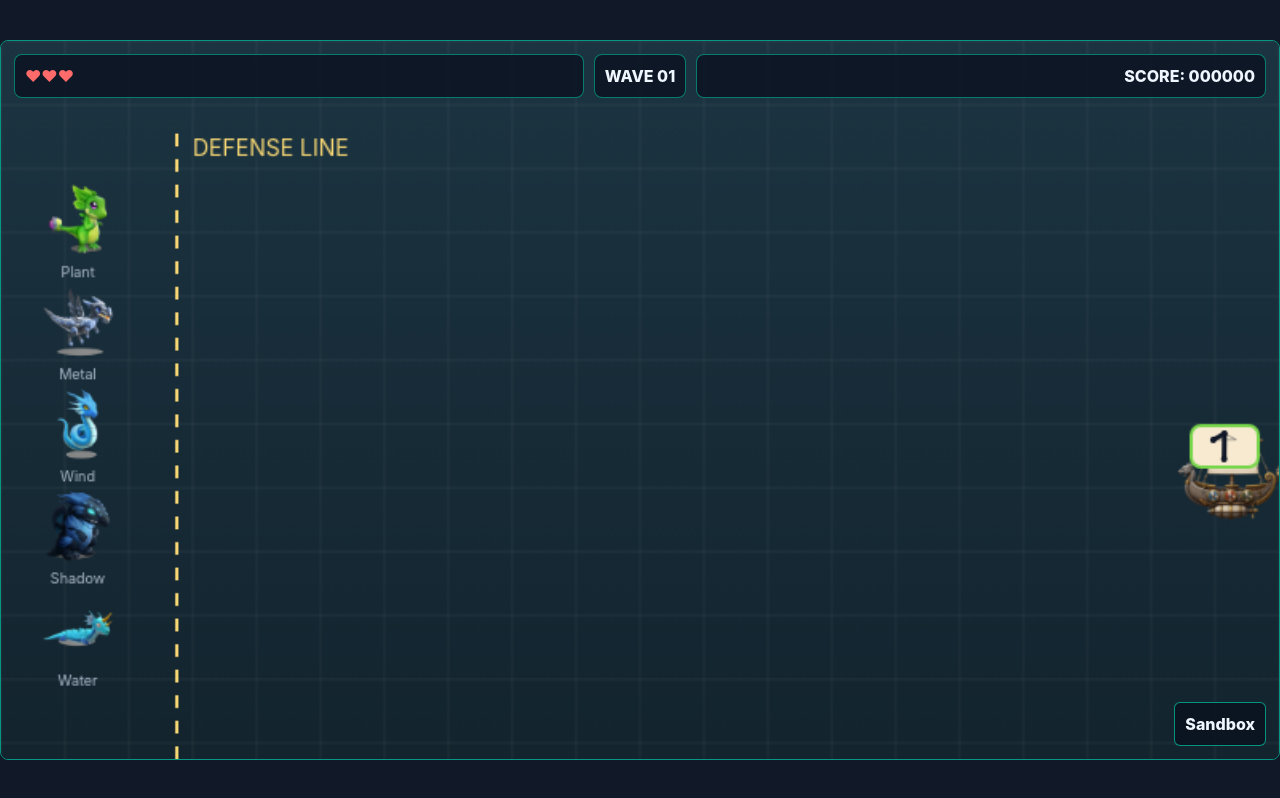
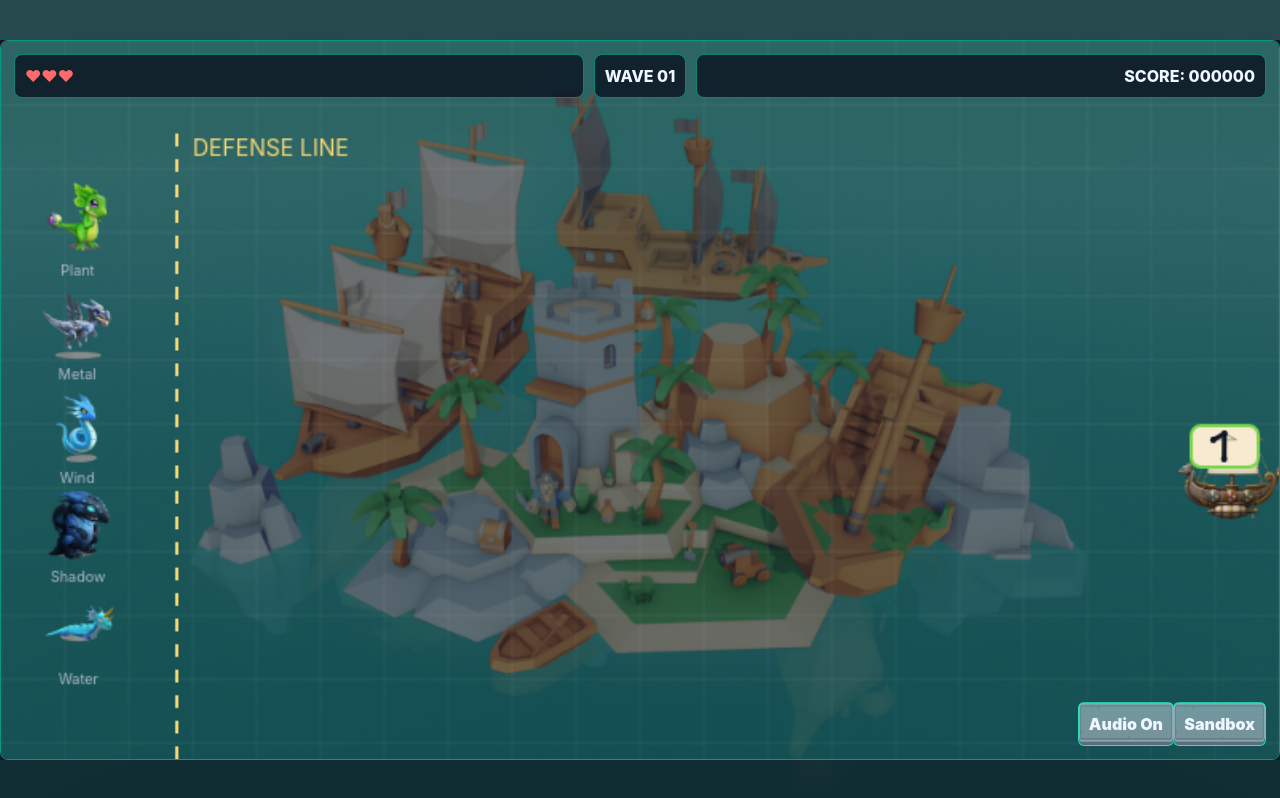
Before and after one commit to huydung/Dragon-Draw-Defense, a website built with Vite: page index.html in a window 1280 px wide. Built offline with nearby package versions, Linux system fonts and the light colour scheme.

Commit message:
feat: add dragon motion and game audio

```diff
--- a/index.html
+++ b/index.html
@@ -36,6 +36,9 @@
         <a id="sandbox-link" href="./sandbox.html">
           Sandbox
         </a>
+        <button id="audio-toggle" type="button" aria-pressed="true">
+          Audio On
+        </button>
       </section>
     </main>
 
--- /dev/null
+++ b/src/audio/gameAudio.js
@@ -0,0 +1,85 @@
+const STORAGE_KEY = "dragon-draw-defense-audio-enabled";
+
+export class GameAudio {
+  constructor(config, controls = {}) {
+    this.config = config;
+    this.button = controls.button ?? null;
+    this.audioFactory = controls.audioFactory ?? ((path) => new Audio(path));
+    this.storage = controls.storage ?? window.localStorage;
+    this.enabled = loadEnabledPreference(this.storage);
+    this.unlocked = false;
+    this.music = this.createMusic();
+    this.updateButton();
+  }
+
+  createMusic() {
+    const music = this.audioFactory(this.config.AUDIO.MUSIC);
+    music.loop = true;
+    music.volume = this.config.AUDIO.VOLUMES.MUSIC;
+    music.preload = "auto";
+    return music;
+  }
+
+  unlock() {
+    this.unlocked = true;
+    this.playMusic();
+  }
+
+  toggle() {
+    this.enabled = !this.enabled;
+    try {
+      this.storage.setItem(STORAGE_KEY, this.enabled ? "true" : "false");
+    } catch {
+      // Ignore storage failures; audio should still work for this session.
+    }
+
+    if (this.enabled) {
+      this.play("click");
+      this.playMusic();
+    } else {
+      this.music.pause();
+    }
+
+    this.updateButton();
+  }
+
+  play(name) {
+    if (!this.enabled || !this.config.AUDIO.SFX[name]) {
+      return;
+    }
+
+    const sound = this.audioFactory(this.config.AUDIO.SFX[name]);
+    sound.volume = this.config.AUDIO.VOLUMES[name.toUpperCase()] ?? this.config.AUDIO.VOLUMES.SFX;
+    sound.play().catch(() => {});
+  }
+
+  playStrike() {
+    this.play("strike");
+    window.setTimeout(() => this.play("burst"), this.config.AUDIO.STRIKE_BURST_DELAY_MS);
+  }
+
+  playMusic() {
+    if (!this.enabled || !this.unlocked || !this.music.paused) {
+      return;
+    }
+
+    this.music.play().catch(() => {});
+  }
+
+  updateButton() {
+    if (!this.button) {
+      return;
+    }
+
+    this.button.textContent = this.enabled ? "Audio On" : "Audio Off";
+    this.button.setAttribute("aria-pressed", String(this.enabled));
+  }
+}
+
+function loadEnabledPreference(storage) {
+  try {
+    return storage.getItem(STORAGE_KEY) !== "false";
+  } catch {
+    return true;
+  }
+}
--- a/src/config.js
+++ b/src/config.js
@@ -12,6 +12,16 @@ const DRAGON_IMAGE_PATHS = {
   Prism: new URL("./assets/dragons/Prism_Cosmic_Prism_Dragon.png", import.meta.url).href
 };
 const PUBLIC_ASSET_BASE = import.meta.env?.BASE_URL ?? "/";
+const PUBLIC_ASSET_PATHS = {
+  background: `${PUBLIC_ASSET_BASE}ui/playfield-pirates.jpg`,
+  cursor: `${PUBLIC_ASSET_BASE}ui/crosshair-blue.png`,
+  button: `${PUBLIC_ASSET_BASE}ui/button-long-blue.png`,
+  music: `${PUBLIC_ASSET_BASE}audio/dragon-defense-loop.ogg`,
+  strike: `${PUBLIC_ASSET_BASE}audio/dragon-strike.ogg`,
+  burst: `${PUBLIC_ASSET_BASE}audio/ship-burst.ogg`,
+  click: `${PUBLIC_ASSET_BASE}audio/ui-click.ogg`,
+  runEnd: `${PUBLIC_ASSET_BASE}audio/run-end.ogg`
+};
 
 export const GAME_CONFIG = {
   PLAYFIELD: {
@@ -252,6 +262,9 @@ export const GAME_CONFIG = {
       LASER_GLOW: "rgba(255, 229, 129, 0.42)"
     },
     BACKGROUND_GRID_STEP: 40,
+    BACKGROUND_IMAGE_PATH: PUBLIC_ASSET_PATHS.background,
+    CURSOR_IMAGE_PATH: PUBLIC_ASSET_PATHS.cursor,
+    BUTTON_IMAGE_PATH: PUBLIC_ASSET_PATHS.button,
     DEFENSE_LINE_DASH: [8, 8],
     DEFENSE_LABEL_Y: 72,
     SHIP_BADGE_OFFSET_Y: 28,
@@ -273,6 +286,11 @@ export const GAME_CONFIG = {
     DRAGON_IMAGE_PATHS,
     DRAGON_IMAGE_SIZE: 46,
     DRAGON_SELECTION_IMAGE_SIZE: 32,
+    DRAGON_IDLE_BOB_PX: 3,
+    DRAGON_IDLE_SWAY_RADIANS: 0.06,
+    DRAGON_ATTACK_LUNGE_PX: 18,
+    DRAGON_ATTACK_LIFT_PX: 6,
+    DRAGON_ATTACK_SCALE: 0.2,
     SELECTION_DIALOG_WIDTH: 500,
     SELECTION_DIALOG_HEIGHT: 320,
     SELECTION_DIALOG_TOP: 74,
@@ -295,6 +313,27 @@ export const GAME_CONFIG = {
     FEEDBACK_DURATION_MS: 1200,
     CANVAS_BORDER_WIDTH: 1,
     HUD_HEART: "♥"
+  },
+
+  AUDIO: {
+    MUSIC: PUBLIC_ASSET_PATHS.music,
+    SFX: {
+      strike: PUBLIC_ASSET_PATHS.strike,
+      burst: PUBLIC_ASSET_PATHS.burst,
+      click: PUBLIC_ASSET_PATHS.click,
+      reject: PUBLIC_ASSET_PATHS.click,
+      runEnd: PUBLIC_ASSET_PATHS.runEnd
+    },
+    VOLUMES: {
+      MUSIC: 0.18,
+      SFX: 0.55,
+      STRIKE: 0.44,
+      BURST: 0.5,
+      CLICK: 0.28,
+      REJECT: 0.22,
+      RUNEND: 0.42
+    },
+    STRIKE_BURST_DELAY_MS: 90
   },
 
   UI: {
--- a/src/main.js
+++ b/src/main.js
@@ -1,4 +1,5 @@
 import { GAME_CONFIG } from "./config.js";
+import { GameAudio } from "./audio/gameAudio.js";
 import { GestureInput } from "./input/gestureInput.js";
 import { OneDollarRecognizer } from "./input/oneDollarRecognizer.js";
 import { CanvasRenderer } from "./render/canvasRenderer.js";
@@ -9,6 +10,7 @@ import "./styles.css";
 
 const canvas = document.querySelector("#game-canvas");
 const restartButton = document.querySelector("#restart-game");
+const audioButton = document.querySelector("#audio-toggle");
 
 const renderer = new CanvasRenderer(canvas, {
   health: document.querySelector("#health"),
@@ -24,6 +26,7 @@ const renderer = new CanvasRenderer(canvas, {
   highScoreList: document.querySelector("#high-score-list")
 });
 const recognizer = new OneDollarRecognizer();
+const audio = new GameAudio(GAME_CONFIG, { button: audioButton });
 let highScores = loadHighScores();
 let gameState = {
   ...createInitialGameState(GAME_CONFIG, Math.random, performance.now()),
@@ -31,7 +34,8 @@ let gameState = {
 };
 window.__VIKING_RAID_SENTRY__ = {
   config: GAME_CONFIG,
-  getState: () => structuredClone(gameState)
+  getState: () => structuredClone(gameState),
+  audio
 };
 
 document.documentElement.style.setProperty("--page-background", GAME_CONFIG.RENDER.COLORS.PAGE_BACKGROUND);
@@ -53,6 +57,13 @@ document.documentElement.style.setProperty("--button-radius", `${GAME_CONFIG.UI.
 document.documentElement.style.setProperty("--sandbox-width", `${GAME_CONFIG.UI.SANDBOX_WIDTH_PX}px`);
 document.documentElement.style.setProperty("--sandbox-textarea-height", `${GAME_CONFIG.UI.SANDBOX_TEXTAREA_HEIGHT_PX}px`);
 document.documentElement.style.setProperty("--sandbox-offset", `${GAME_CONFIG.UI.SANDBOX_OFFSET_PX}px`);
+document.documentElement.style.setProperty("--background-art", `url("${GAME_CONFIG.RENDER.BACKGROUND_IMAGE_PATH}")`);
+document.documentElement.style.setProperty("--canvas-cursor", `url("${GAME_CONFIG.RENDER.CURSOR_IMAGE_PATH}") 16 16, crosshair`);
+document.documentElement.style.setProperty("--button-art", `url("${GAME_CONFIG.RENDER.BUTTON_IMAGE_PATH}")`);
+
+document.addEventListener("pointerdown", () => audio.unlock(), { passive: true });
+document.addEventListener("keydown", () => audio.unlock(), { passive: true });
+audioButton?.addEventListener("click", () => audio.toggle());
 
 const input = new GestureInput(canvas, {
   onCommit(points) {
@@ -74,17 +85,26 @@ const input = new GestureInput(canvas, {
           untilMs: performance.now() + GAME_CONFIG.RENDER.FEEDBACK_DURATION_MS
         }
       };
+      audio.play("reject");
       return;
     }
 
     console.log(`[INPUT:RECOGNIZED] Matched '${result.name}' with ${percent}% accuracy.`);
-    gameState = applyGlyphStrike(gameState, result, performance.now());
+    const previousDefeatedShipCount = gameState.defeatedShipCount ?? 0;
+    const nextState = applyGlyphStrike(gameState, result, performance.now());
+    if ((nextState.defeatedShipCount ?? 0) > previousDefeatedShipCount) {
+      audio.playStrike();
+    } else {
+      audio.play("reject");
+    }
+    gameState = nextState;
   }
 });
 
 renderer.start();
 input.start();
 restartButton.addEventListener("click", () => {
+  audio.play("click");
   gameState = {
     ...restartGame(performance.now()),
     highScores
@@ -97,6 +117,7 @@ function tick(nowMs) {
   gameState = pruneTransientState(gameState, nowMs);
 
   if (gameState.gameOver && !gameState.scoreRecordedAtMs) {
+    audio.play("runEnd");
     const entry = createHighScoreEntry(gameState);
     highScores = insertHighScore(highScores, entry);
     saveHighScores(highScores);
--- a/src/render/canvasRenderer.js
+++ b/src/render/canvasRenderer.js
@@ -9,6 +9,7 @@ export class CanvasRenderer {
     this.config = config;
     this.shipImages = this.loadShipImages();
     this.dragonImages = this.loadDragonImages();
+    this.backgroundImage = this.loadImage(this.config.RENDER.BACKGROUND_IMAGE_PATH);
     this.resizeObserver = new ResizeObserver(this.resizeCanvas);
   }
 
@@ -25,7 +26,7 @@ export class CanvasRenderer {
     this.drawBackground();
     this.drawDamageFlash(state, nowMs);
     this.drawDefenseLine();
-    this.drawDragons(state.activeElements);
+    this.drawDragons(state.activeElements, state.lasers, nowMs);
     this.drawShips(state.ships, nowMs);
     this.drawLasers(state.lasers, nowMs);
     this.drawTrail(trailState, nowMs);
@@ -39,6 +40,12 @@ export class CanvasRenderer {
       image.src = path;
       return image;
     });
+  }
+
+  loadImage(path) {
+    const image = new Image();
+    image.src = path;
+    return image;
   }
 
   loadDragonImages() {
@@ -125,20 +132,38 @@ export class CanvasRenderer {
 
   drawBackground() {
     const colors = this.config.RENDER.COLORS;
-    const gradient = this.ctx.createLinearGradient(0, 0, 0, this.config.PLAYFIELD.VIRTUAL_HEIGHT);
-    gradient.addColorStop(0, colors.PLAYFIELD_TOP);
-    gradient.addColorStop(1, colors.PLAYFIELD_BOTTOM);
-    this.ctx.fillStyle = gradient;
-    this.ctx.fillRect(0, 0, this.config.PLAYFIELD.VIRTUAL_WIDTH, this.config.PLAYFIELD.VIRTUAL_HEIGHT);
+    const width = this.config.PLAYFIELD.VIRTUAL_WIDTH;
+    const height = this.config.PLAYFIELD.VIRTUAL_HEIGHT;
+
+    if (this.backgroundImage?.complete && this.backgroundImage.naturalWidth > 0) {
+      this.drawCoverImage(this.backgroundImage, 0, 0, width, height);
+      this.ctx.fillStyle = "rgba(5, 13, 23, 0.58)";
+      this.ctx.fillRect(0, 0, width, height);
+    } else {
+      const gradient = this.ctx.createLinearGradient(0, 0, 0, height);
+      gradient.addColorStop(0, colors.PLAYFIELD_TOP);
+      gradient.addColorStop(1, colors.PLAYFIELD_BOTTOM);
+      this.ctx.fillStyle = gradient;
+      this.ctx.fillRect(0, 0, width, height);
+    }
 
     this.ctx.strokeStyle = colors.GRID_LINE;
     this.ctx.lineWidth = this.config.RENDER.CANVAS_BORDER_WIDTH;
-    for (let x = 0; x <= this.config.PLAYFIELD.VIRTUAL_WIDTH; x += this.config.RENDER.BACKGROUND_GRID_STEP) {
-      this.drawLine({ x, y: 0 }, { x, y: this.config.PLAYFIELD.VIRTUAL_HEIGHT });
+    for (let x = 0; x <= width; x += this.config.RENDER.BACKGROUND_GRID_STEP) {
+      this.drawLine({ x, y: 0 }, { x, y: height });
     }
-    for (let y = 0; y <= this.config.PLAYFIELD.VIRTUAL_HEIGHT; y += this.config.RENDER.BACKGROUND_GRID_STEP) {
-      this.drawLine({ x: 0, y }, { x: this.config.PLAYFIELD.VIRTUAL_WIDTH, y });
+    for (let y = 0; y <= height; y += this.config.RENDER.BACKGROUND_GRID_STEP) {
+      this.drawLine({ x: 0, y }, { x: width, y });
     }
+  }
+
+  drawCoverImage(image, x, y, width, height) {
+    const scale = Math.max(width / image.naturalWidth, height / image.naturalHeight);
+    const sourceWidth = width / scale;
+    const sourceHeight = height / scale;
+    const sourceX = (image.naturalWidth - sourceWidth) / 2;
+    const sourceY = (image.naturalHeight - sourceHeight) / 2;
+    this.ctx.drawImage(image, sourceX, sourceY, sourceWidth, sourceHeight, x, y, width, height);
   }
 
   drawDefenseLine() {
@@ -170,7 +195,7 @@ export class CanvasRenderer {
     this.ctx.restore();
   }
 
-  drawDragons(activeElements = []) {
+  drawDragons(activeElements = [], lasers = [], nowMs = 0) {
     activeElements.forEach((name, index) => {
       const element = this.config.ELEMENTS[name];
       const position = this.config.PLAYFIELD.ACTIVE_DRAGON_POSITIONS[index];
@@ -179,15 +204,61 @@ export class CanvasRenderer {
         return;
       }
 
+      const idle = this.getDragonIdleMotion(index, nowMs);
+      const attack = this.getDragonAttackMotion(position, lasers, nowMs);
+      const attackPulse = attack?.pulse ?? 0;
+      const drawX = position.x + idle.x + attackPulse * this.config.RENDER.DRAGON_ATTACK_LUNGE_PX;
+      const drawY = position.y + idle.y - attackPulse * this.config.RENDER.DRAGON_ATTACK_LIFT_PX;
+      const scale = 1 + attackPulse * this.config.RENDER.DRAGON_ATTACK_SCALE;
+      const rotation = idle.rotation + attackPulse * 0.12;
+
       this.ctx.save();
-      this.drawDragonPortrait(name, position.x, position.y, this.config.RENDER.DRAGON_IMAGE_SIZE, element.color);
+      this.ctx.translate(drawX, drawY);
+      this.ctx.rotate(rotation);
+      this.ctx.scale(scale, scale);
+      this.drawDragonPortrait(name, 0, 0, this.config.RENDER.DRAGON_IMAGE_SIZE, element.color);
+      this.ctx.restore();
+
+      this.ctx.save();
       this.ctx.font = `${this.config.UI.PANEL_RADIUS_PX + this.config.RENDER.CANVAS_BORDER_WIDTH}px ${this.config.UI.FONT_FAMILY}`;
       this.ctx.fillStyle = this.config.RENDER.COLORS.MUTED_TEXT;
       this.ctx.textAlign = "center";
       this.ctx.textBaseline = "middle";
-      this.ctx.fillText(name, position.x, position.y + this.config.RENDER.DRAGON_IMAGE_SIZE / 2 + this.config.UI.HUD_GAP_PX);
+      this.ctx.fillText(
+        name,
+        position.x + idle.x * 0.35,
+        position.y + this.config.RENDER.DRAGON_IMAGE_SIZE / 2 + this.config.UI.HUD_GAP_PX + idle.y * 0.35
+      );
       this.ctx.restore();
     });
+  }
+
+  getDragonIdleMotion(index, nowMs) {
+    const phase = nowMs * 0.0024 + index * 1.37;
+    return {
+      x: Math.sin(phase * 0.8) * 1.2,
+      y: Math.sin(phase) * this.config.RENDER.DRAGON_IDLE_BOB_PX,
+      rotation: Math.sin(phase * 0.7) * this.config.RENDER.DRAGON_IDLE_SWAY_RADIANS
+    };
+  }
+
+  getDragonAttackMotion(position, lasers, nowMs) {
+    const laser = lasers.find((candidate) => {
+      const deltaX = Math.abs(candidate.from.x - position.x);
+      const deltaY = Math.abs(candidate.from.y - position.y);
+      return candidate.expiresAtMs > nowMs && deltaX < 1 && deltaY < 1;
+    });
+
+    if (!laser) {
+      return null;
+    }
+
+    const remainingMs = laser.expiresAtMs - nowMs;
+    const progress = 1 - Math.max(0, Math.min(1, remainingMs / this.config.RENDER.LASER_DURATION_MS));
+    return {
+      progress,
+      pulse: Math.sin(progress * Math.PI)
+    };
   }
 
   drawShips(ships, nowMs) {
--- a/src/styles.css
+++ b/src/styles.css
@@ -24,9 +24,22 @@ body {
   background: var(--page-background);
 }
 
+body::before {
+  content: "";
+  position: fixed;
+  inset: -18px;
+  background-image: linear-gradient(rgba(6, 12, 22, 0.7), rgba(6, 12, 22, 0.8)), var(--background-art);
+  background-position: center;
+  background-size: cover;
+  filter: blur(10px) saturate(0.92);
+  transform: scale(1.04);
+}
+
 #app {
   display: grid;
   place-items: center;
+  position: relative;
+  z-index: 1;
 }
 
 button,
@@ -90,7 +103,7 @@ textarea {
   border: var(--panel-border-width) solid color-mix(in srgb, var(--accent-color), transparent 45%);
   border-radius: var(--panel-radius);
   touch-action: none;
-  cursor: crosshair;
+  cursor: var(--canvas-cursor);
 }
 
 #feedback {
@@ -179,11 +192,15 @@ textarea {
   color: var(--muted-text-color);
 }
 
-#restart-game {
+#restart-game,
+#sandbox-link,
+#audio-toggle {
   min-height: var(--hud-height);
   border: var(--panel-border-width) solid color-mix(in srgb, var(--accent-color), transparent 40%);
   border-radius: var(--button-radius);
   background: var(--accent-color);
+  background-image: linear-gradient(rgba(0, 255, 204, 0.16), rgba(0, 255, 204, 0.08)), var(--button-art);
+  background-size: 100% 100%;
   color: var(--page-background);
   font-weight: 900;
   cursor: pointer;
@@ -227,15 +244,22 @@ textarea {
   z-index: 4;
   right: var(--sandbox-offset);
   bottom: var(--sandbox-offset);
-  min-height: var(--hud-height);
   display: grid;
   place-items: center;
   padding-inline: var(--hud-gap);
-  border: var(--panel-border-width) solid color-mix(in srgb, var(--accent-color), transparent 45%);
-  border-radius: var(--button-radius);
-  background: var(--panel-background);
   color: var(--text-color);
-  font-weight: 800;
   text-decoration: none;
-  cursor: pointer;
 }
+
+#audio-toggle {
+  position: absolute;
+  z-index: 4;
+  right: calc(var(--sandbox-offset) + 92px);
+  bottom: var(--sandbox-offset);
+  padding-inline: var(--hud-gap);
+  color: var(--text-color);
+}
+
+#audio-toggle[aria-pressed="false"] {
+  opacity: 0.68;
+}
```
Also changed, not shown: src/state/gameLoop.test.js (+3 -1 lines), src/state/gameRules.test.js (+6 -2 lines), public/ui/button-long-blue.png (added), public/ui/crosshair-blue.png (added), public/ui/playfield-pirates.jpg (added), 5 other files.
